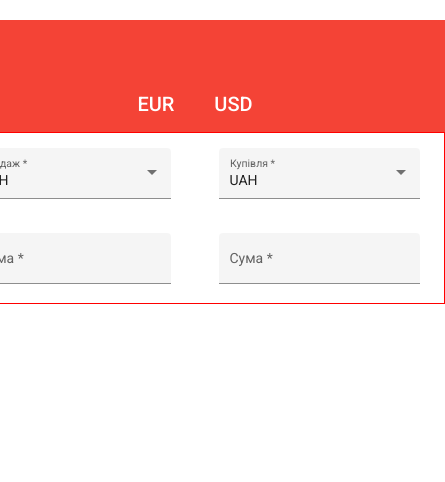
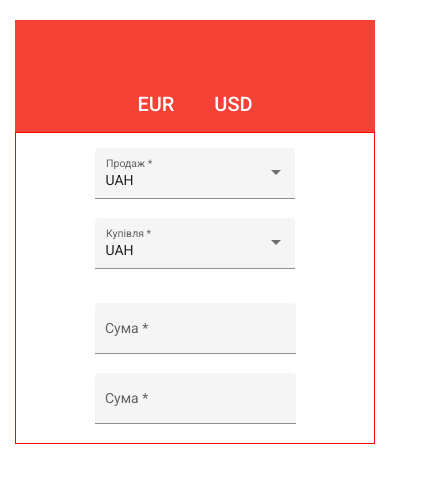
Before and after one commit to IvaschenkoAndrii/test-currency, an Angular app: page / in a window 390 px wide. Shown: the top 482 px of the page, 445 px wide, since content can reach past the window. Built offline with nearby package versions, Linux system fonts and the light colour scheme; no server answers.

Commit message:
Finish(adaptive)

```diff
--- a/src/app/components/exchange/exchange.component.css
+++ b/src/app/components/exchange/exchange.component.css
@@ -1,12 +1,33 @@
-.wrap-exchange{
+.wrap-exchange {
   display: flex;
   border: 1px solid red;
 }
 
-.currency-value div{
+.currency-value div {
   display: flex;
   padding-top: 15px;
   align-items: center;
   justify-content: space-around;
   width: 498px;
 }
+
+@media screen and (max-width: 667px) {
+
+  .currency-value {
+    width: 358px;
+    display: flex;
+    flex-direction: column;
+  }
+
+  .currency-value div {
+    width: 100%;
+    display: flex;
+    justify-content: space-evenly;
+    flex-direction: column;
+  }
+
+  .curSelect{
+    width: 200px;
+  }
+
+}
--- a/src/app/components/exchange/exchange.component.html
+++ b/src/app/components/exchange/exchange.component.html
@@ -2,7 +2,7 @@
   <form [formGroup]="form" >
     <div class="currency-value">
       <div>
-        <mat-form-field color="warn" appearance="fill">
+        <mat-form-field class="curSelect" color="warn" appearance="fill">
           <mat-label>Продаж</mat-label>
           <mat-select (selectionChange)="functionI1()" formControlName="select1">
             <mat-option [value]="rateUSD">USD</mat-option>
@@ -11,7 +11,7 @@
           </mat-select>
         </mat-form-field>
 
-        <mat-form-field color="warn" appearance="fill">
+        <mat-form-field class="curSelect" color="warn" appearance="fill">
           <mat-label>Купівля</mat-label>
           <mat-select (selectionChange)="functionI2()" formControlName="select2">
             <mat-option [value]="rateUSD">USD</mat-option>
--- a/src/app/components/header/header.component.css
+++ b/src/app/components/header/header.component.css
@@ -1,11 +1,11 @@
-.wrap-all{
+.wrap-all {
   display: flex;
   flex-direction: column;
   align-items: center;
   justify-content: center;
 }
 
-.wrap-header{
+.wrap-header {
   display: flex;
   align-items: center;
   justify-content: center;
@@ -13,13 +13,13 @@
   width: 500px;
 }
 
-.curencyRates{
+.curencyRates {
   display: flex;
   align-items: center;
   justify-content: center;
 }
 
-.currency{
+.currency {
   display: flex;
   flex-direction: column;
   align-items: center;
@@ -27,8 +27,23 @@
   margin: 20px;
 }
 
-.currencyDate{
+.currencyDate {
   display: flex;
   align-items: center;
   justify-content: center;
 }
+
+
+@media screen and (max-width: 667px) {
+
+  .wrap-all {
+    display: flex;
+    align-items: center;
+    justify-content: center;
+  }
+
+  .wrap-header {
+    width: 360px;
+  }
+
+}
```
